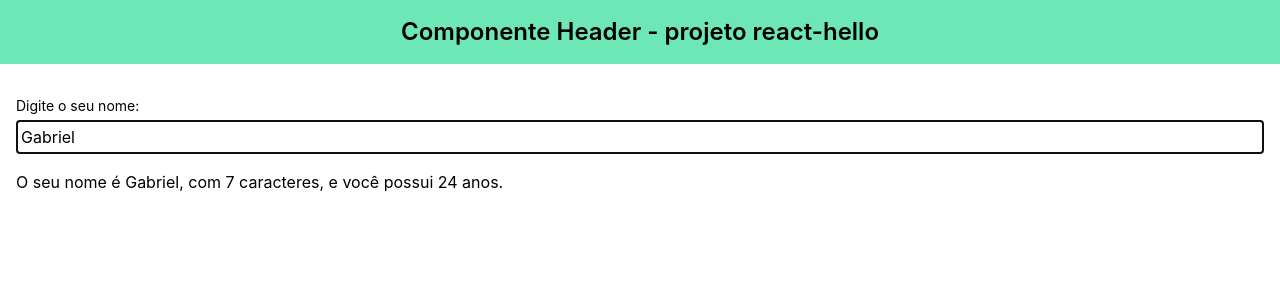
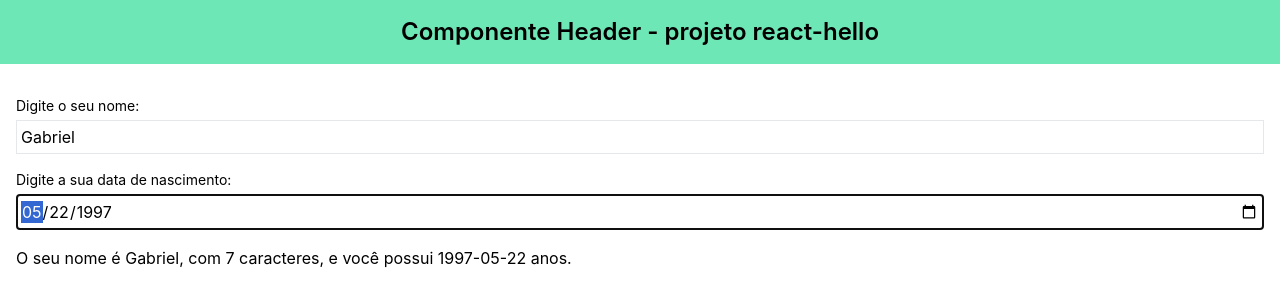
Before and after one commit to Gabriel-Barbosa-de-Oliveira/mba-front-end, a React (Create React App) app in the folder react-bootcamp/modulo-2-react/react-hello/: page / in a window 1280 px wide. Shown: the top 306 px of the page. Built offline with nearby package versions, Linux system fonts and the light colour scheme.

Commit message:
Date Input

```diff
--- a/react-bootcamp/modulo-2-react/react-hello/src/App.js
+++ b/react-bootcamp/modulo-2-react/react-hello/src/App.js
@@ -1,4 +1,5 @@
 import { useState } from "react";
+import DateInput from "./components/DateInput";
 import Header from "./components/Header";
 import Main from "./components/Main";
 import Test from "./components/Test";
@@ -11,12 +12,18 @@
   // const setName = state[1];
 
   const [name, setName] = useState('Gabriel');
+  const [birthDate, setBirthDate] = useState('1997-05-22');
 
   //Clojure
 
   function handleNameChange(name) {
     const newName = name;
     setName(newName)
+  }
+
+  function handleBirthDateChange(date) {
+    const newDate = date;
+    setBirthDate(newDate)
   }
 
   return (
@@ -26,7 +33,8 @@
       </Header>
       <Main>
         <TextInput labelDescription="Digite o seu nome:" inputValue={name} onInputChange={handleNameChange} />
-        <p>O seu nome é {name}, com {name.length} caracteres, e você possui 24 anos.</p>
+        <DateInput labelDescription="Digite a sua data de nascimento:" inputValue={birthDate} onInputChange={handleBirthDateChange} />
+        <p>O seu nome é {name}, com {name.length} caracteres, e você possui {birthDate} anos.</p>
       </Main>
     </>
   )
--- /dev/null
+++ b/react-bootcamp/modulo-2-react/react-hello/src/components/DateInput.js
@@ -0,0 +1,25 @@
+
+export default function DateInput({
+  labelDescription = "Descrição da Label",
+  inputValue = "2021-04-30",
+  onInputChange = null,
+}) {
+
+  function handleInputChange({ currentTarget }) {
+    if (onInputChange) {
+      const newName = currentTarget.value;
+      onInputChange(newName)
+
+    }
+  }
+
+  return (
+    <div className="flex flex-col my-4">
+      <label htmlFor="inputName" className="text-sm mb-1">{labelDescription}</label>
+      <input autoFocus id="inputName" className="border p-1" type='date'
+        value={inputValue} onChange={handleInputChange}
+      />
+    </div>
+  )
+
+}
```
